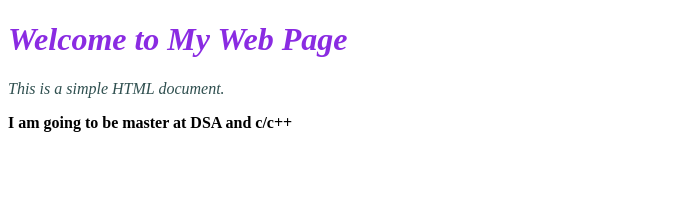
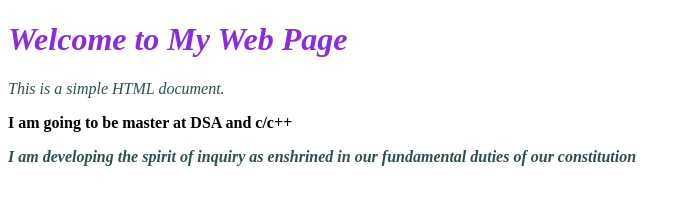
Before and after one commit to JayaPramodh/jayapramodh.github.io, a plain HTML site: page index.html in a window 1280 px wide. Shown: the whole page, without its empty margins (0-691 px from the left). Drawn offline with Linux system fonts and the light colour scheme.

Commit message:
Update index.html
added the spirit info

```diff
--- a/index.html
+++ b/index.html
@@ -10,6 +10,7 @@
         <p>This is a simple HTML document.</p>
         <div class="highlight">
             <b>I am going to be master at DSA and c/c++</b>
+            <p>I am developing the spirit of inquiry as enshrined in our fundamental duties of our constitution</p>
         </div>
     </body>
 </html>
```
